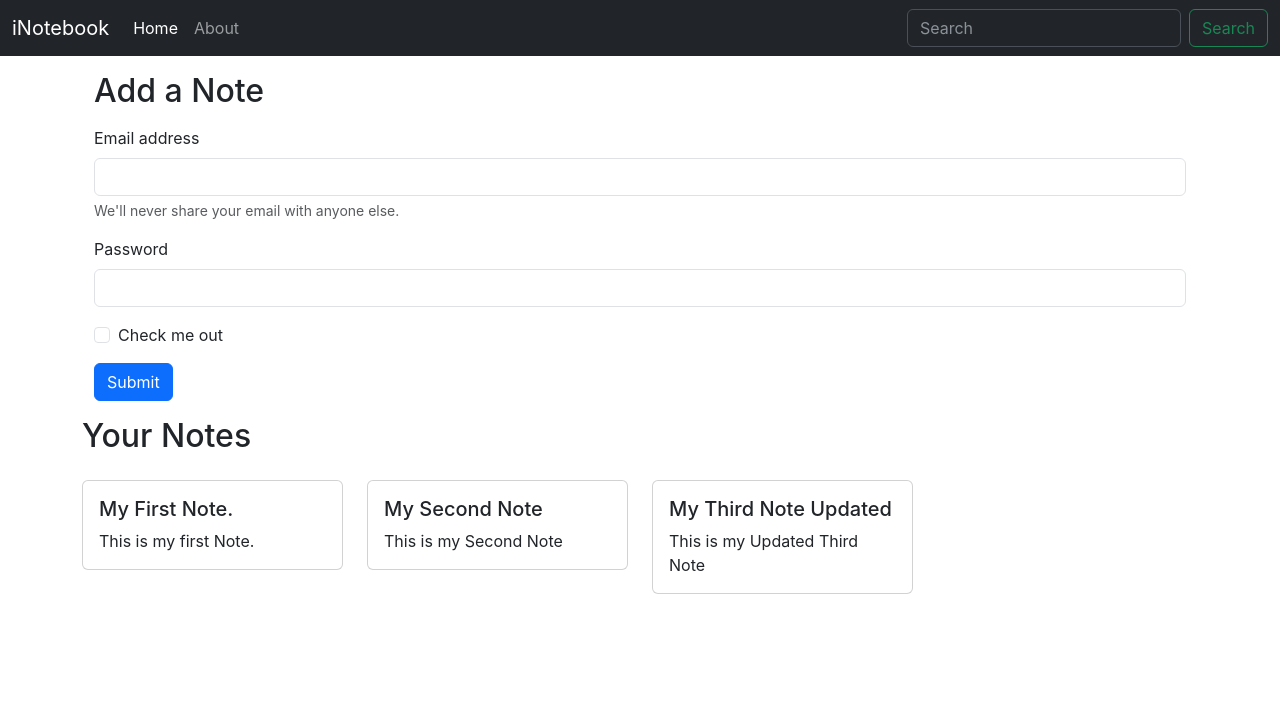
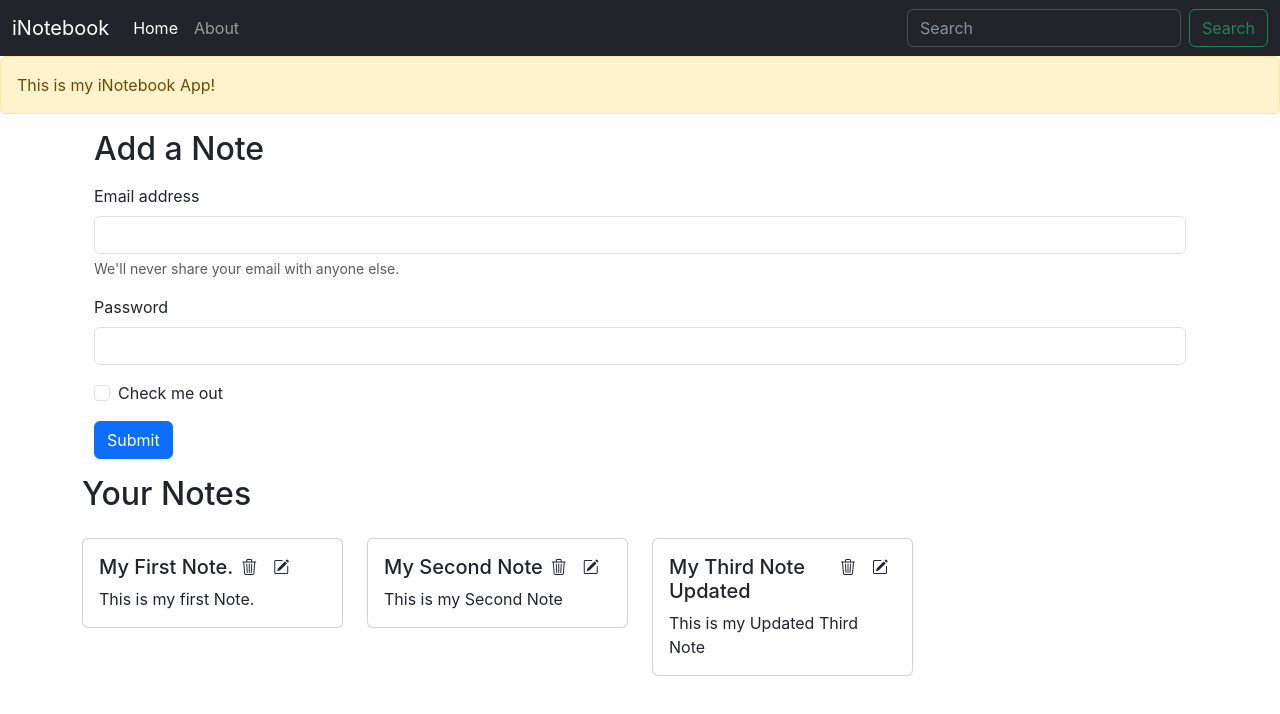
Before and after one commit to TanushreeMore/MERN-Project---inotebook, a React (Create React App) app: page / in a window 1280 px wide. Shown: the top 714 px of the page. Built offline with nearby package versions, Linux system fonts and the light colour scheme; the HTML template or start-up script is replaced by a standard one.

Commit message:
Adding font awesome icons

```diff
--- a/package.json
+++ b/package.json
@@ -6,6 +6,7 @@
     "@testing-library/jest-dom": "^5.16.5",
     "@testing-library/react": "^13.4.0",
     "@testing-library/user-event": "^13.5.0",
+    "bootstrap-icons": "^1.10.5",
     "concurrently": "^8.2.0",
     "gh-pages": "^5.0.0",
     "react": "^18.2.0",
--- a/public/index.html
+++ b/public/index.html
@@ -20,6 +20,8 @@
   <body>
     <!-- <noscript>You need to enable JavaScript to run this app.</noscript> -->
     <div id="root"></div>
+    <!-- Bootstrap ICON -->
+    <link rel="stylesheet" href="https://cdn.jsdelivr.net/npm/bootstrap-icons@1.10.5/font/bootstrap-icons.css">
     <!-- Bootstrap JS -->
     <script src="https://cdn.jsdelivr.net/npm/bootstrap@5.3.0/dist/js/bootstrap.bundle.min.js" integrity="sha384-geWF76RCwLtnZ8qwWowPQNguL3RmwHVBC9FhGdlKrxdiJJigb/j/68SIy3Te4Bkz" crossorigin="anonymous"></script>
   </body>
--- a/src/App.js
+++ b/src/App.js
@@ -8,6 +8,7 @@ import Navbar from "./components/Navbar";
 import Home from "./components/Home";
 import About from "./components/About";
 import NoteState from "./context/notes/NoteState";
+import Alert from "./components/Alert";
 
 function App() {
   return (
@@ -15,6 +16,7 @@ function App() {
       <NoteState>
         <BrowserRouter>
           <Navbar />
+          <Alert message="This is my iNotebook App!" />
           <div className="container">
           <Routes>
             <Route exact path="/" element={<Home />} />
--- /dev/null
+++ b/src/components/Alert.js
@@ -0,0 +1,13 @@
+import React from "react";
+
+const Alert = (props) => {
+  return (
+    <div>
+      <div class="alert alert-warning" role="alert">
+        {props.message}
+      </div>
+    </div>
+  );
+};
+
+export default Alert;
--- a/src/components/Noteitem.js
+++ b/src/components/Noteitem.js
@@ -6,7 +6,11 @@ const Noteitem = (props) => {
     <div className="col-md-3">
       <div className="card my-3">
         <div className="card-body">
-          <h5 className="card-title">{note.title}</h5>
+            <div className="d-flex align-item-center">
+                <h5 className="card-title">{note.title}</h5>
+                <i className="bi bi-trash3 mx-2"></i>
+                <i className="bi bi-pencil-square mx-2"></i>
+          </div>
           <p className="card-text">{note.description}</p>
         </div>
       </div>
--- a/src/components/Notes.js
+++ b/src/components/Notes.js
@@ -9,7 +9,7 @@ const Notes = () => {
     <div className="row my-3">
       <h2>Your Notes</h2>
       {
-        notes.map((note, i)=>{ return <Noteitem key={i} note={note} /> ;})
+        notes.map((note)=>{ return <Noteitem key={note._id} note={note} /> ;})
       }
     </div>
   )
--- a/src/index.css
+++ b/src/index.css
@@ -11,3 +11,7 @@ code {
   font-family: source-code-pro, Menlo, Monaco, Consolas, 'Courier New',
     monospace;
 }
+
+i {
+  cursor: pointer;
+}
```
Also changed, not shown: INSTALLATION.txt, 1 other file (tests, documents, lock files or other folders).
